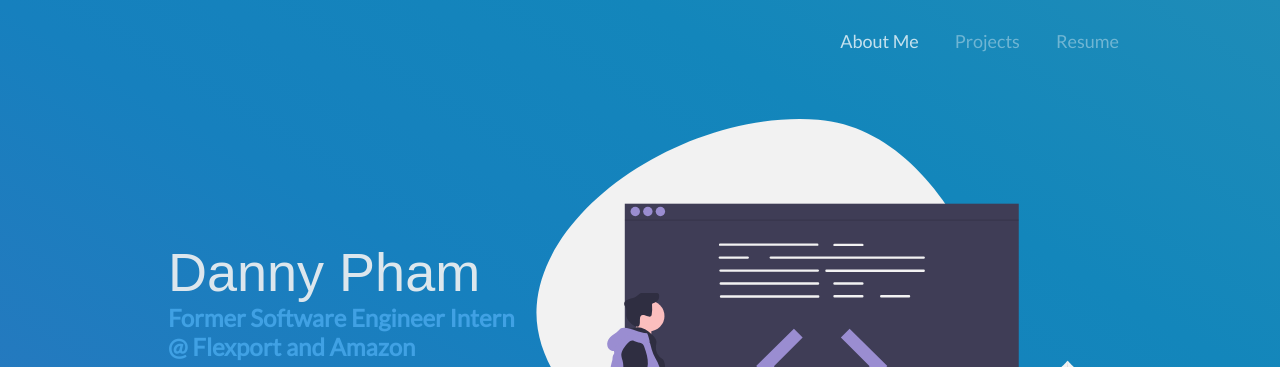
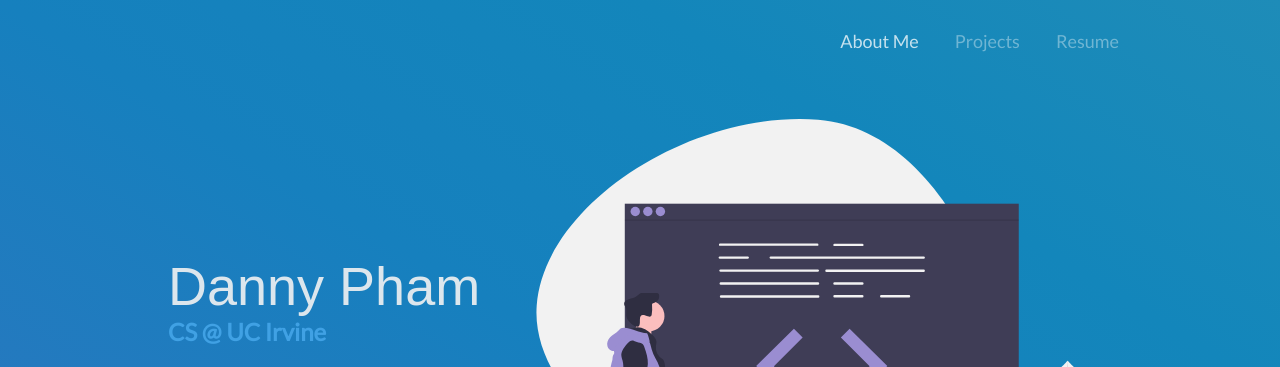
Before and after one commit to dannyhp1/portfolio-site, a Gatsby site: page / in a window 1280 px wide. Shown: the top 367 px of the page. Built offline with nearby package versions, Linux system fonts and the light colour scheme; Gatsby itself is replaced by a stand-in of ours; a web font is replaced by a local one.

Commit message:
Updated header on homepage.

```diff
--- a/src/components/sections/index/Hero/Hero.jsx
+++ b/src/components/sections/index/Hero/Hero.jsx
@@ -33,7 +33,7 @@ const Hero = () => {
         <Container className={styles.container}>
           <section className={styles.contentWrapper}>
             <h1 className={styles.title}>Danny Pham</h1>
-            <h4 className={styles.subtitle}>Former Software Engineer Intern @ Flexport and Amazon</h4>
+            <h4 className={styles.subtitle}>CS @ UC Irvine</h4>
             <p className={styles.text}>
               Software Engineer who strives to be affable
               and endeavor to be forever self-improving.
```
